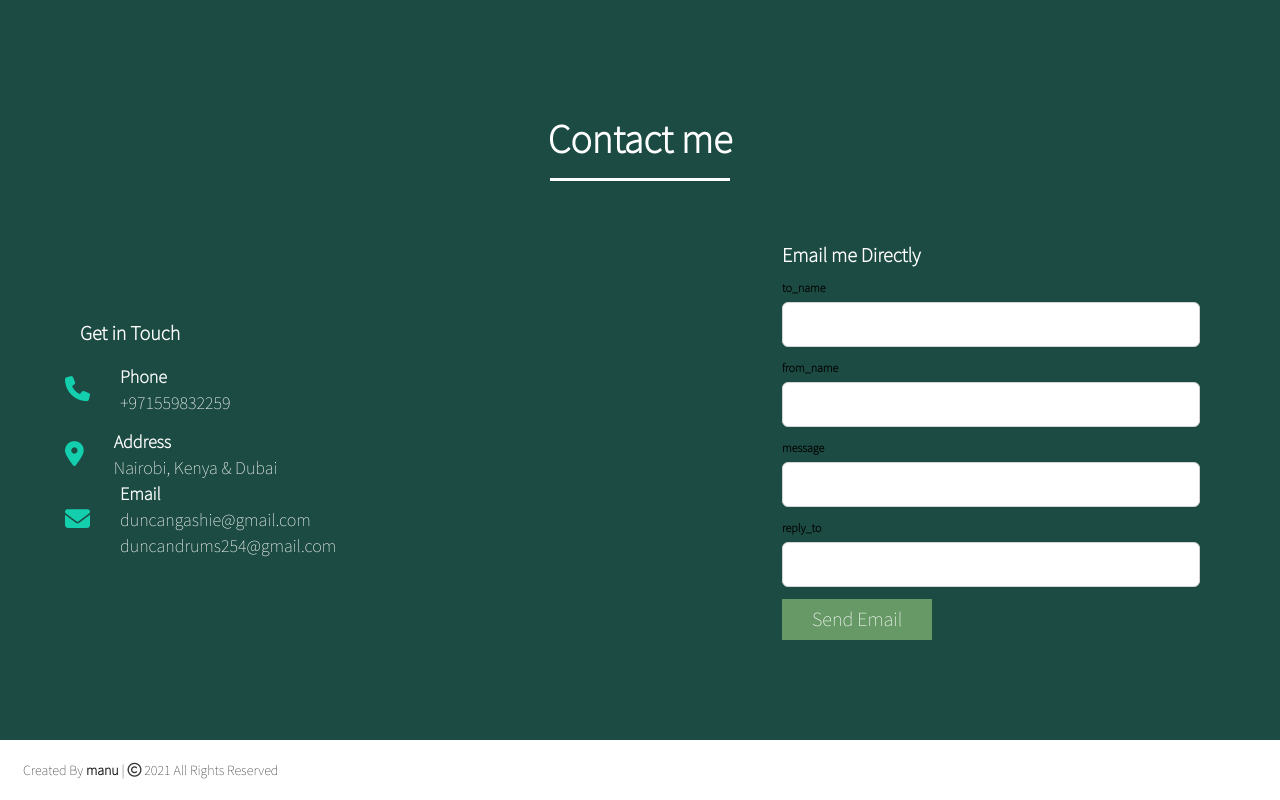
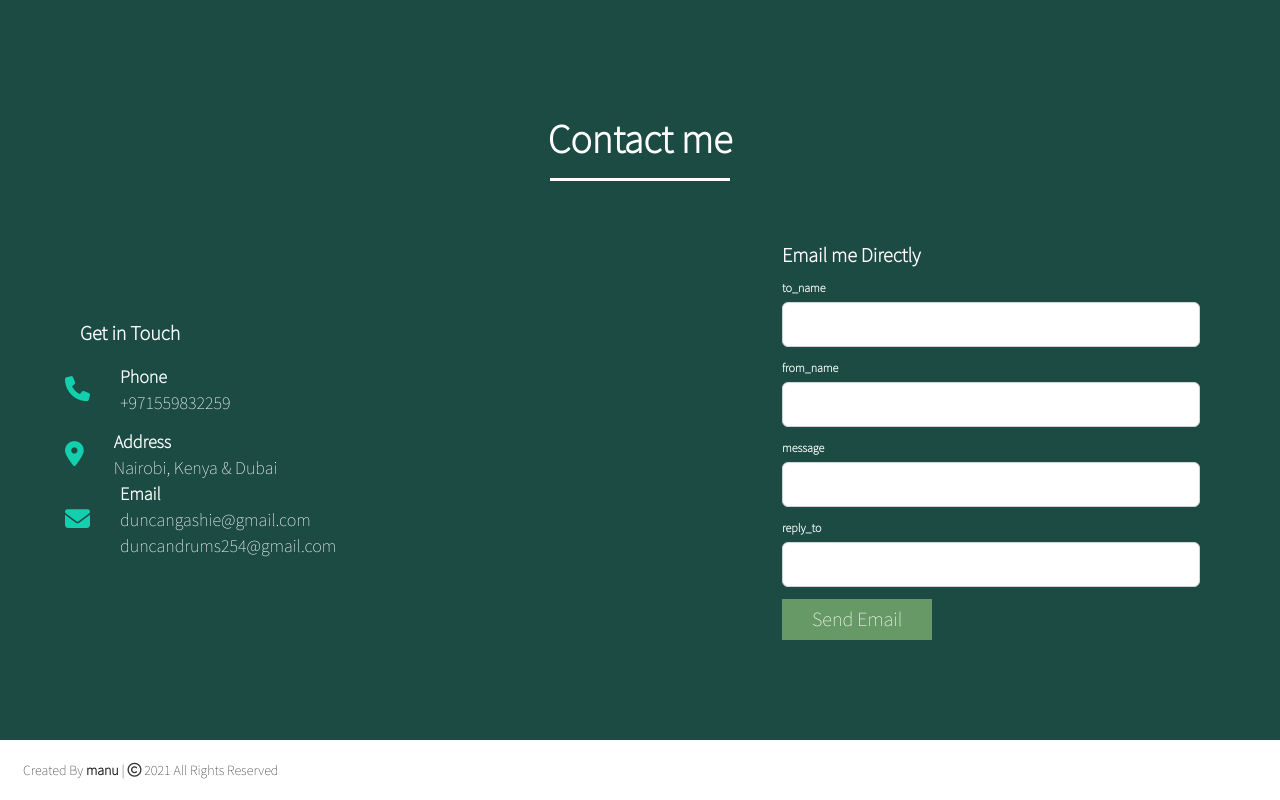
Before and after one commit to Emmanuel-otieno/Duncan, a website: page index.html in a window 1280 px wide. Shown: the part 1838-2638 px from the top of the page. Drawn offline with nearby package versions, Linux system fonts and the light colour scheme.

```diff
--- a/css/styles.css
+++ b/css/styles.css
@@ -12,7 +12,7 @@
   .field label {
     display: block;
     font-size: 12px;
-    colo:white;
+    color:white;
   }
 
   .field input {
```
